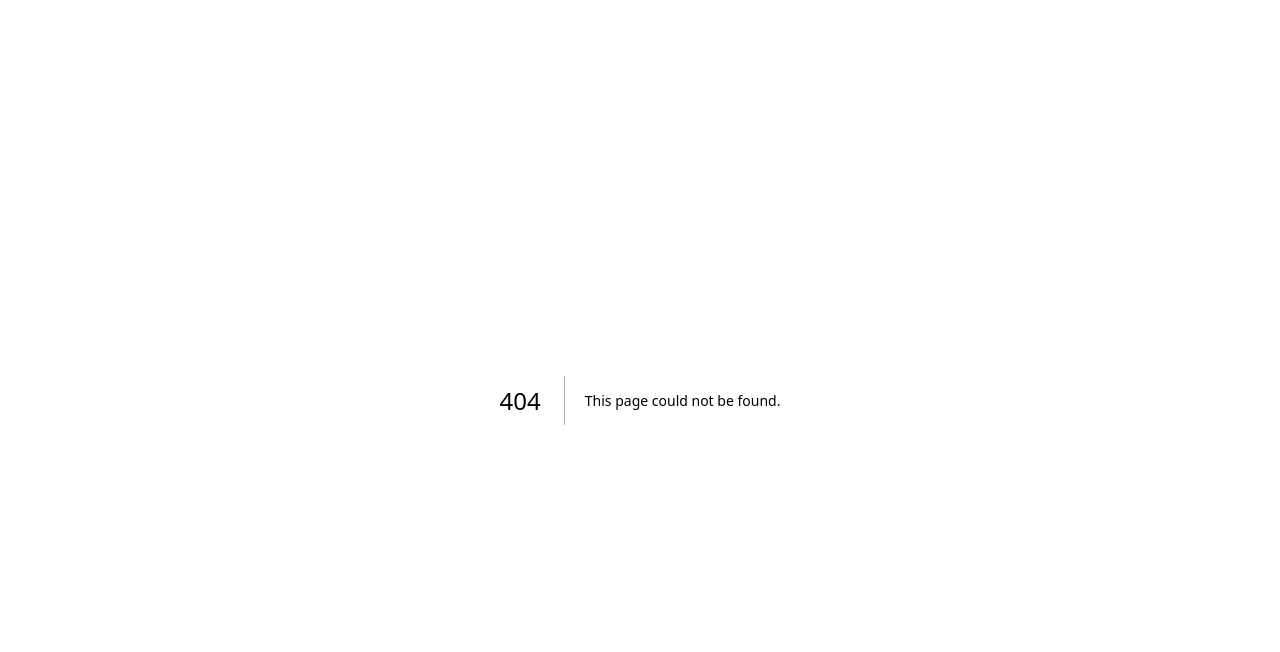
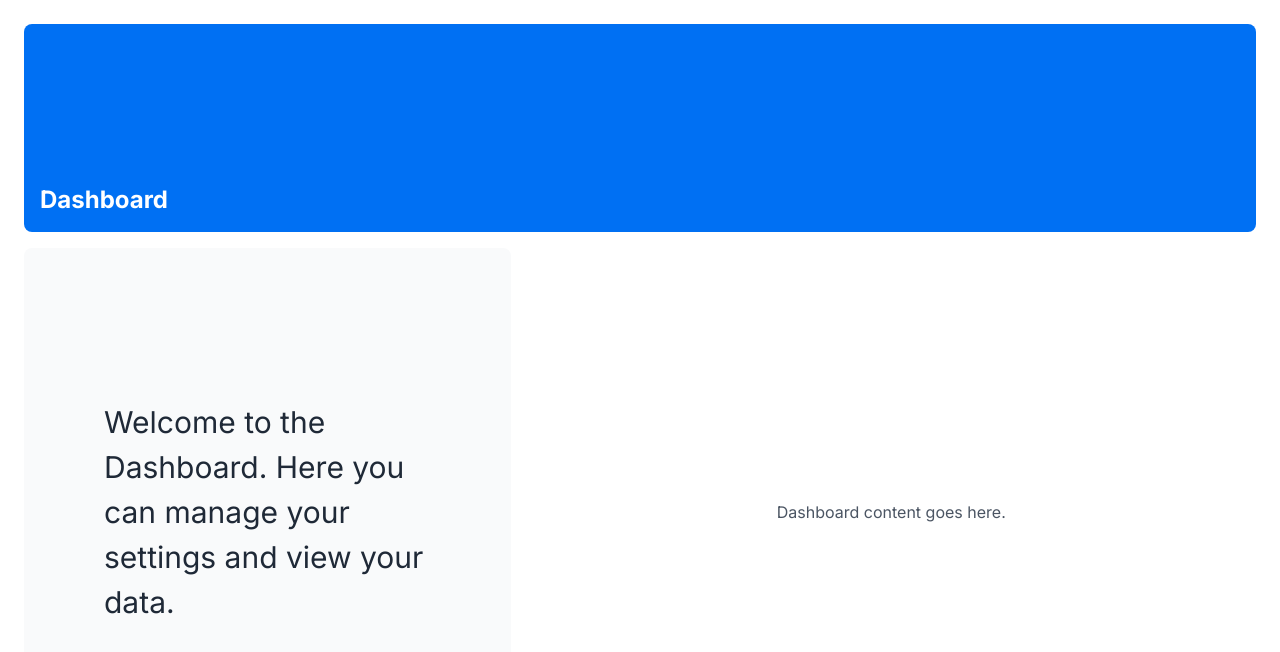
Before and after one commit to ProsonulHaque/nextjs-dashboard, a Next.js app: page /dashboard in a window 1280 px wide. Before the commit this address had no page. Shown: the top 652 px of the page. Built offline with nearby package versions, Linux system fonts and the light colour scheme; a web font is replaced by a local one.

Commit message:
Added 3 new pages

```diff
--- /dev/null
+++ b/app/dashboard/customers/page.tsx
@@ -0,0 +1,3 @@
+export default function Page(){
+    return <p>Customers Page</p>;
+}
--- /dev/null
+++ b/app/dashboard/invoices/page.tsx
@@ -0,0 +1,3 @@
+export default function Page() {
+    return <p>Invoices Page</p>;
+}
--- /dev/null
+++ b/app/dashboard/page.tsx
@@ -0,0 +1,20 @@
+export default function Page() {
+  return (
+    <main className="flex min-h-screen flex-col p-6">
+      <div className="flex h-20 shrink-0 items-end rounded-lg bg-blue-500 p-4 md:h-52">
+        <h1 className="text-white text-2xl font-bold">Dashboard</h1>
+      </div>
+      <div className="mt-4 flex grow flex-col gap-4 md:flex-row">
+        <div className="flex flex-col justify-center gap-6 rounded-lg bg-gray-50 px-6 py-10 md:w-2/5 md:px-20">
+          <p className="antialiased text-xl text-gray-800 md:text-3xl md:leading-normal">
+            Welcome to the Dashboard. Here you can manage your settings and view your data.
+          </p>
+        </div>
+        <div className="flex items-center justify-center p-6 md:w-3/5 md:px-28 md:py-12">
+          {/* Add Dashboard Content Here */}
+          <p className="text-gray-600">Dashboard content goes here.</p>
+        </div>
+      </div>
+    </main>
+  );
+}
```
